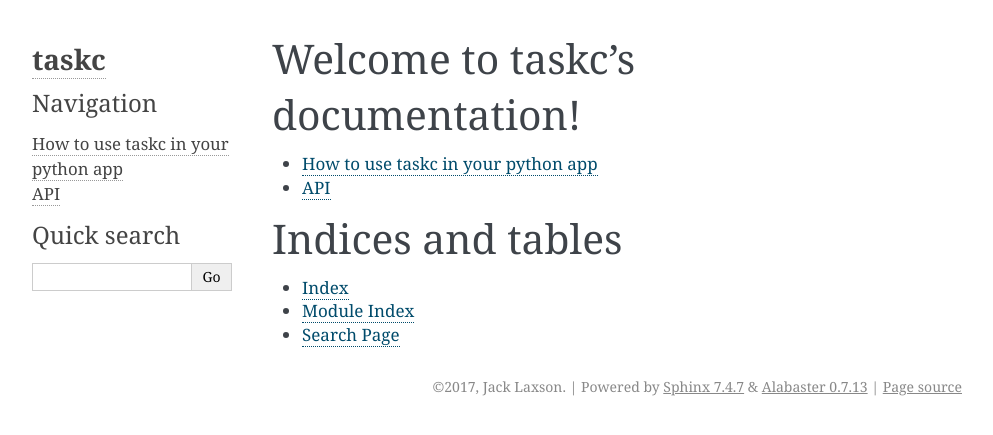
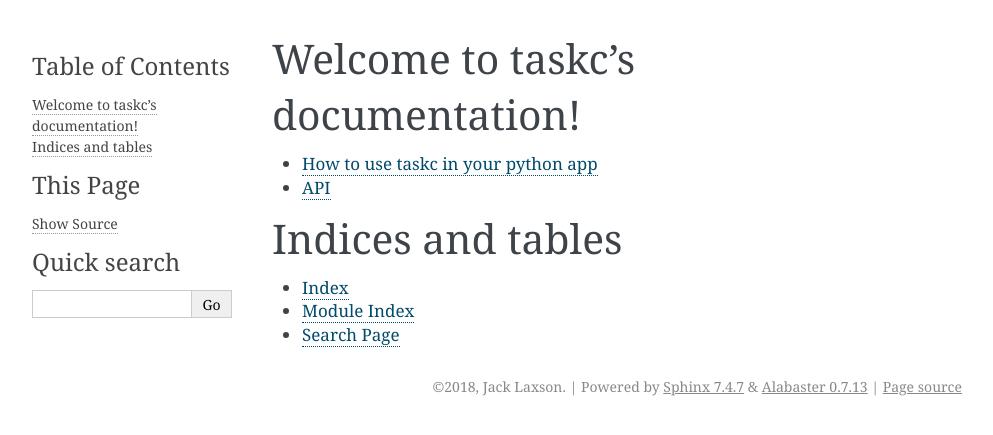
Before and after one commit to jrabbit/taskd-client-py, a Sphinx documentation site: the page built from docs/source/index.rst, in a window 1280 px wide. Shown: the top 435 px of the page, without its empty margins (148-1141 px from the left). Built offline with Sphinx 7.4.7, drawn with Linux system fonts in a browser that asks for light colours; some of the changed lines change nothing that is shown.

Commit message:
work on docs

```diff
--- a/docs/source/conf.py
+++ b/docs/source/conf.py
@@ -1,27 +1,35 @@
 # -*- coding: utf-8 -*-
 #
-# taskc documentation build configuration file, created by
-# sphinx-quickstart on Fri Sep  8 08:56:56 2017.
+# Configuration file for the Sphinx documentation builder.
 #
-# This file is execfile()d with the current directory set to its
-# containing dir.
-#
-# Note that not all possible configuration values are present in this
-# autogenerated file.
-#
-# All configuration values have a default; values that are commented out
-# serve to show the default.
+# This file does only contain a selection of the most common options. For a
+# full list see the documentation:
+# http://www.sphinx-doc.org/en/master/config
+
+# -- Path setup --------------------------------------------------------------
 
 # If extensions (or modules to document with autodoc) are in another directory,
 # add these directories to sys.path here. If the directory is relative to the
 # documentation root, use os.path.abspath to make it absolute, like shown here.
 #
-import os
-import sys
-sys.path.insert(0, os.path.abspath('..'))
+# import os
+# import sys
+# sys.path.insert(0, os.path.abspath('.'))
 
 
-# -- General configuration ------------------------------------------------
+# -- Project information -----------------------------------------------------
+
+project = 'taskc'
+copyright = '2018, Jack Laxson'
+author = 'Jack Laxson'
+
+# The short X.Y version
+version = ''
+# The full version, including alpha/beta/rc tags
+release = '0.0.3'
+
+
+# -- General configuration ---------------------------------------------------
 
 # If your documentation needs a minimal Sphinx version, state it here.
 #
@@ -30,9 +38,11 @@
 # Add any Sphinx extension module names here, as strings. They can be
 # extensions coming with Sphinx (named 'sphinx.ext.*') or your custom
 # ones.
-extensions = ['sphinx.ext.autodoc',
+extensions = [
+    'sphinx.ext.autodoc',
     'sphinx.ext.coverage',
-    'sphinx.ext.viewcode']
+    'sphinx.ext.viewcode',
+]
 
 # Add any paths that contain templates here, relative to this directory.
 templates_path = ['_templates']
@@ -46,20 +56,6 @@
 # The master toctree document.
 master_doc = 'index'
 
-# General information about the project.
-project = u'taskc'
-copyright = u'2017, Jack Laxson'
-author = u'Jack Laxson'
-
-# The version info for the project you're documenting, acts as replacement for
-# |version| and |release|, also used in various other places throughout the
-# built documents.
-#
-# The short X.Y version.
-version = u'0.0.3b1'
-# The full version, including alpha/beta/rc tags.
-release = u'0.0.3b1'
-
 # The language for content autogenerated by Sphinx. Refer to documentation
 # for a list of supported languages.
 #
@@ -69,17 +65,14 @@
 
 # List of patterns, relative to source directory, that match files and
 # directories to ignore when looking for source files.
-# This patterns also effect to html_static_path and html_extra_path
+# This pattern also affects html_static_path and html_extra_path.
 exclude_patterns = []
 
 # The name of the Pygments (syntax highlighting) style to use.
-pygments_style = 'sphinx'
-
-# If true, `todo` and `todoList` produce output, else they produce nothing.
-todo_include_todos = False
+pygments_style = None
 
 
-# -- Options for HTML output ----------------------------------------------
+# -- Options for HTML output -------------------------------------------------
 
 # The theme to use for HTML and HTML Help pages.  See the documentation for
 # a list of builtin themes.
@@ -100,26 +93,21 @@
 # Custom sidebar templates, must be a dictionary that maps document names
 # to template names.
 #
-# This is required for the alabaster theme
-# refs: http://alabaster.readthedocs.io/en/latest/installation.html#sidebars
-html_sidebars = {
-    '**': [
-        'about.html',
-        'navigation.html',
-        'relations.html',  # needs 'show_related': True theme option to display
-        'searchbox.html',
-        'donate.html',
-    ]
-}
+# The default sidebars (for documents that don't match any pattern) are
+# defined by theme itself.  Builtin themes are using these templates by
+# default: ``['localtoc.html', 'relations.html', 'sourcelink.html',
+# 'searchbox.html']``.
+#
+# html_sidebars = {}
 
 
-# -- Options for HTMLHelp output ------------------------------------------
+# -- Options for HTMLHelp output ---------------------------------------------
 
 # Output file base name for HTML help builder.
 htmlhelp_basename = 'taskcdoc'
 
 
-# -- Options for LaTeX output ---------------------------------------------
+# -- Options for LaTeX output ------------------------------------------------
 
 latex_elements = {
     # The paper size ('letterpaper' or 'a4paper').
@@ -143,28 +131,49 @@
 # (source start file, target name, title,
 #  author, documentclass [howto, manual, or own class]).
 latex_documents = [
-    (master_doc, 'taskc.tex', u'taskc Documentation',
-     u'Jack Laxson', 'manual'),
+    (master_doc, 'taskc.tex', 'taskc Documentation',
+     'Jack Laxson', 'manual'),
 ]
 
 
-# -- Options for manual page output ---------------------------------------
+# -- Options for manual page output ------------------------------------------
 
 # One entry per manual page. List of tuples
 # (source start file, name, description, authors, manual section).
 man_pages = [
-    (master_doc, 'taskc', u'taskc Documentation',
+    (master_doc, 'taskc', 'taskc Documentation',
      [author], 1)
 ]
 
 
-# -- Options for Texinfo output -------------------------------------------
+# -- Options for Texinfo output ----------------------------------------------
 
 # Grouping the document tree into Texinfo files. List of tuples
 # (source start file, target name, title, author,
 #  dir menu entry, description, category)
 texinfo_documents = [
-    (master_doc, 'taskc', u'taskc Documentation',
+    (master_doc, 'taskc', 'taskc Documentation',
      author, 'taskc', 'One line description of project.',
      'Miscellaneous'),
 ]
+
+
+# -- Options for Epub output -------------------------------------------------
+
+# Bibliographic Dublin Core info.
+epub_title = project
+
+# The unique identifier of the text. This can be a ISBN number
+# or the project homepage.
+#
+# epub_identifier = ''
+
+# A unique identification for the text.
+#
+# epub_uid = ''
+
+# A list of files that should not be packed into the epub file.
+epub_exclude_files = ['search.html']
+
+
+# -- Extension configuration -------------------------------------------------
```
Also changed, not shown: 2 other files.
